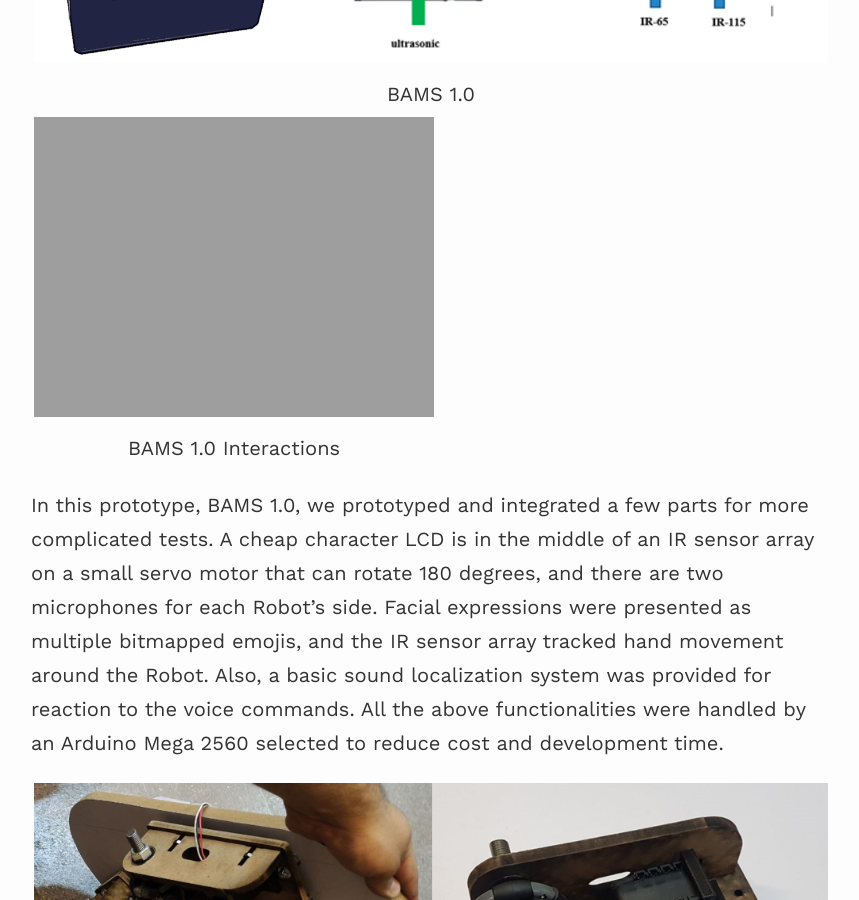
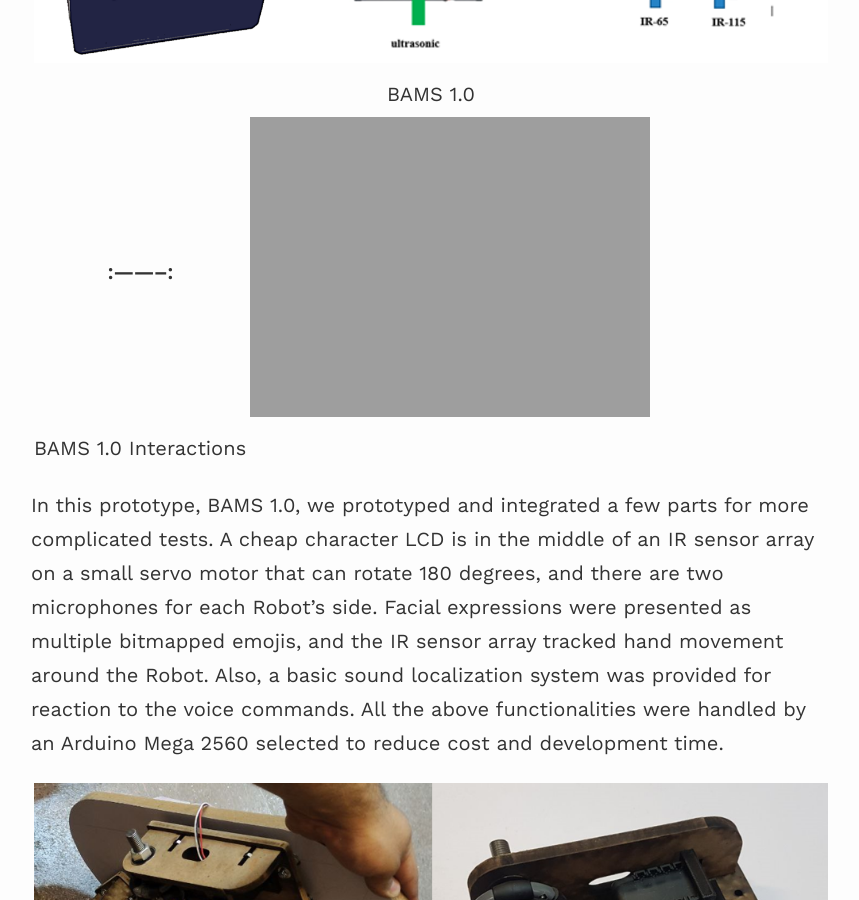
Before and after one commit to alireza-kargar/alireza-kargar.github.io, a Jekyll site: the page built from _projects/bams.md, in a window 1280 px wide and 900 px high, scrolled down 2022 px. Shown: the whole window, without its empty margins (209-1068 px from the left). Built offline with Jekyll 4.4.1, drawn with Linux system fonts in a browser that asks for light colours; nearby versions of some CDN libraries.

Commit message:
bams 1st gif position eddit

```diff
--- a/_projects/bams.md
+++ b/_projects/bams.md
@@ -20,7 +20,7 @@
 |:-:|
 |BAMS 1.0|
 
-|![BAMS1_movement](https://alireza-kargar.github.io/assets/bams/bams1_movement.gif)|
+|:--------:|![BAMS1_movement](https://alireza-kargar.github.io/assets/bams/bams1_movement.gif)|
 |:-:|
 |BAMS 1.0 Interactions|
 
```
